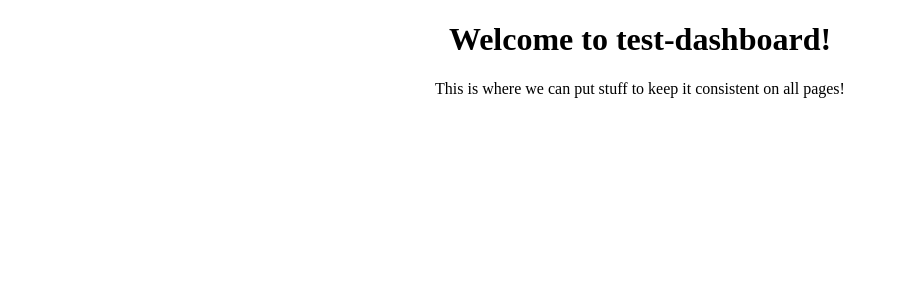
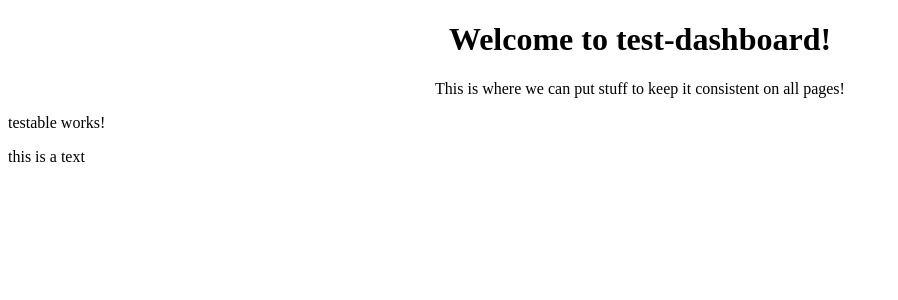
Before and after one commit to Alexandria-Davis/test-dashboard, an Angular app in the folder test-dashboard/: page /test in a window 1280 px wide. Before the commit this address led to /. Shown: the top 300 px of the page, without its empty margins (0-898 px from the left). Built offline with nearby package versions, Linux system fonts and the light colour scheme.

Commit message:
Add page for doing xml read tests

```diff
--- a/test-dashboard/src/app/app-routing.module.ts
+++ b/test-dashboard/src/app/app-routing.module.ts
@@ -1,7 +1,7 @@
 import { NgModule } from '@angular/core';
 import { Routes, RouterModule } from '@angular/router';
 import { ProjectPageComponent } from './project-page/project-page.component';
-
+import { TestableComponent } from './testable/testable.component'
 
 const routes: Routes = [
   {
@@ -19,6 +19,10 @@ const routes: Routes = [
   {
     path:'',
     component: ProjectPageComponent
+  },
+  {
+    path:'test',
+    component: TestableComponent
   }
 ];
 
--- a/test-dashboard/src/app/app.module.ts
+++ b/test-dashboard/src/app/app.module.ts
@@ -6,13 +6,15 @@ import { AppComponent } from './app.component';
 import { ProjectPageComponent } from './project-page/project-page.component';
 import { TestListComponent } from './test-list/test-list.component';
 import { OverviewComponent } from './overview/overview.component';
+import { TestableComponent } from './testable/testable.component';
 
 @NgModule({
   declarations: [
     AppComponent,
     ProjectPageComponent,
     TestListComponent,
-    OverviewComponent
+    OverviewComponent,
+    TestableComponent
   ],
   imports: [
     BrowserModule,
--- a/test-dashboard/src/app/read-xml.service.ts
+++ b/test-dashboard/src/app/read-xml.service.ts
@@ -1,4 +1,5 @@
 import { Injectable } from '@angular/core';
+
 
 @Injectable({
   providedIn: 'root'
@@ -14,10 +15,13 @@ export class ReadXmlService {
   }
 
   set_dummies() {
-
+    console.log("using service")
+    //var fs = require('fs');
+    //var openFile = fs.readFile
+    //var xmlfile = "'/assets/DebugTests 20190201-143138.xml'"
   }
 
-  get_xml_data() {
+  read_xml_data() {
 
   }
 }
--- /dev/null
+++ b/test-dashboard/src/app/testable/testable.component.html
@@ -0,0 +1,4 @@
+<p>
+  testable works!
+</p>
+<p>{{TestOut}}</p>
--- /dev/null
+++ b/test-dashboard/src/app/testable/testable.component.ts
@@ -0,0 +1,22 @@
+import { Component, OnInit } from '@angular/core';
+import { ReadXmlService} from '../read-xml.service'
+
+@Component({
+  selector: 'app-testable',
+  templateUrl: './testable.component.html',
+  styleUrls: ['./testable.component.scss']
+})
+export class TestableComponent implements OnInit {
+
+  TestOut;
+  FromXML;
+
+  constructor(public readXML: ReadXmlService) { }
+
+  ngOnInit() {
+    this.TestOut = "this is a text";
+    this.readXML.set_dummies();
+    this.FromXML = this.readXML.read_xml_data();
+  }
+
+}
```
Also changed, not shown: test-dashboard/src/app/testable/testable.component.scss (added), 1 other file (tests, documents, lock files or other folders).
